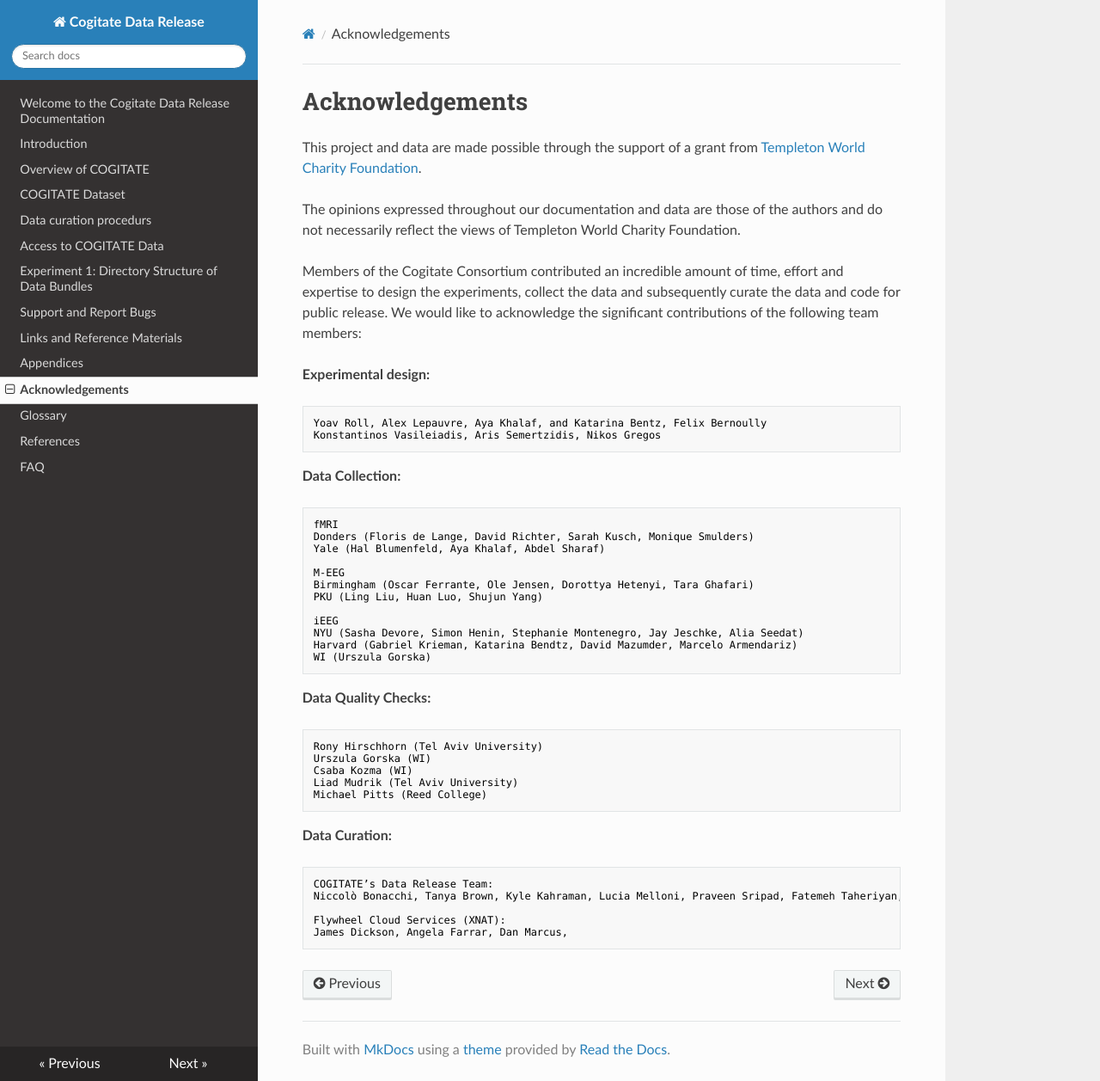
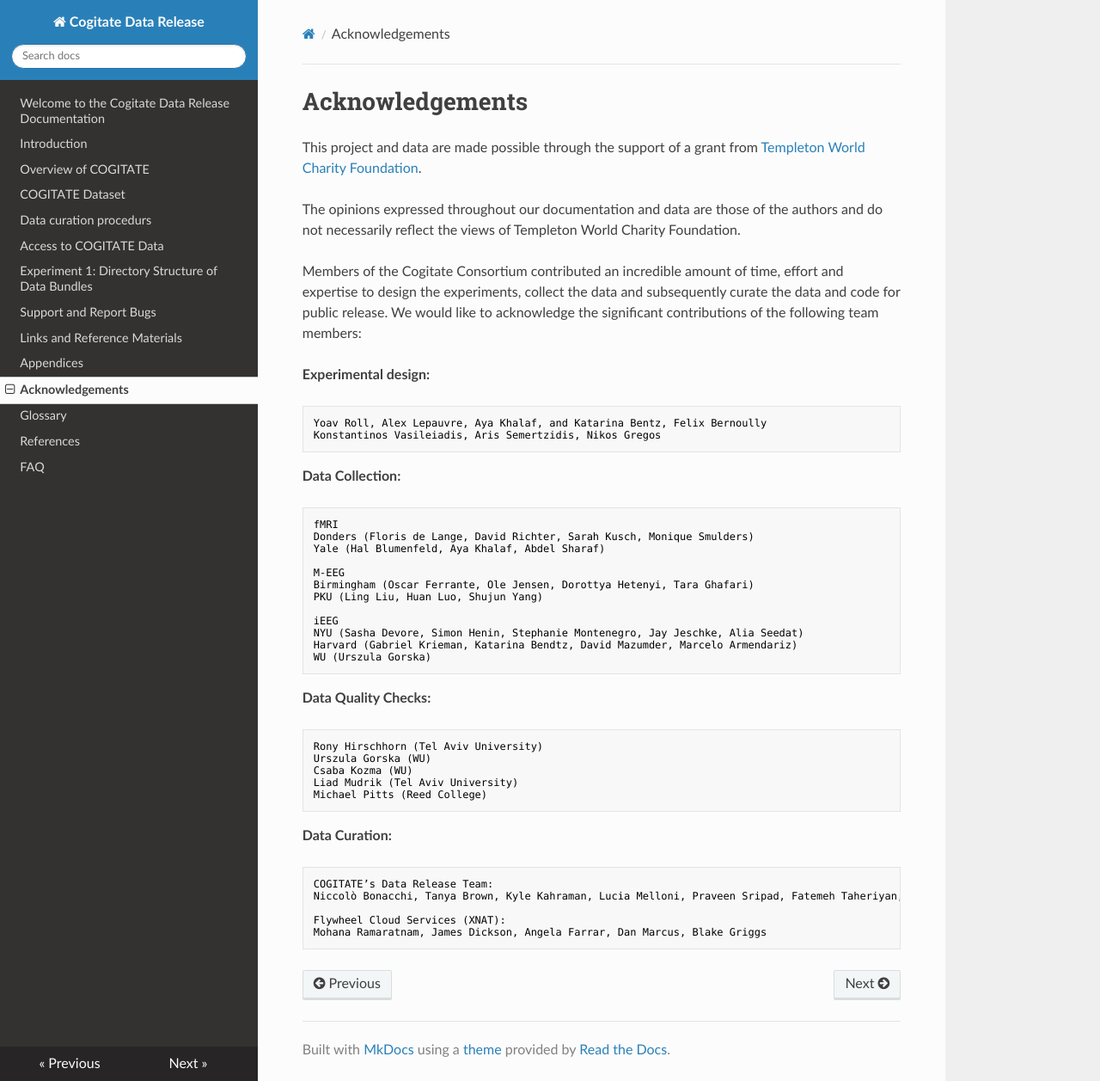
Before and after one commit to Cogitate-consortium/cogitate-data, an MkDocs documentation site: the page built from docs/10_acknowledgements.md, in a window 1280 px wide and 1257 px high. Shown: the whole window at 86% size. Built offline with MkDocs 1.6.1, drawn with Linux system fonts in a browser that asks for light colours; nearby versions of some CDN libraries.

Commit message:
Edited and added names to the acknowledgements file

````diff
--- a/docs/10_acknowledgements.md
+++ b/docs/10_acknowledgements.md
@@ -27,15 +27,15 @@ PKU (Ling Liu, Huan Luo, Shujun Yang)
 iEEG
 NYU (Sasha Devore, Simon Henin, Stephanie Montenegro, Jay Jeschke, Alia Seedat)
 Harvard (Gabriel Krieman, Katarina Bendtz, David Mazumder, Marcelo Armendariz)
-WI (Urszula Gorska)
+WU (Urszula Gorska)
 ```
 
 **Data Quality Checks:**
 
 ```bash
 Rony Hirschhorn (Tel Aviv University)
-Urszula Gorska (WI)
-Csaba Kozma (WI)
+Urszula Gorska (WU)
+Csaba Kozma (WU)
 Liad Mudrik (Tel Aviv University)
 Michael Pitts (Reed College)
 ```
@@ -47,7 +47,7 @@ COGITATE’s Data Release Team:
 Niccolò Bonacchi, Tanya Brown, Kyle Kahraman, Lucia Melloni, Praveen Sripad, Fatemeh Taheriyan, Diptyajit Das
 
 Flywheel Cloud Services (XNAT):
-James Dickson, Angela Farrar, Dan Marcus,
+Mohana Ramaratnam, James Dickson, Angela Farrar, Dan Marcus, Blake Griggs
 ```
 
    </td>
````
